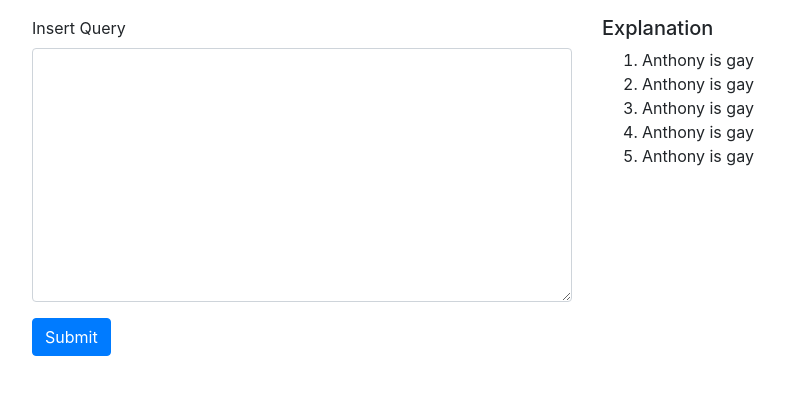
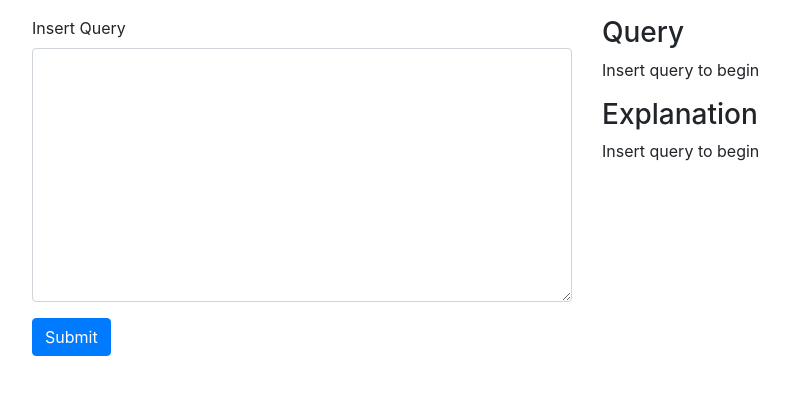
Before and after one commit to anthonyfong100/database-query-visualizer, a Flask app: page / in a window 1280 px wide. Shown: the part 56-451 px from the top of the page, without its empty margins (53-842 px from the left). Run offline with Flask 2, Linux system fonts and the light colour scheme; some libraries are stand-ins or nearby versions.

Commit message:
added jinja

```diff
--- a/client.py
+++ b/client.py
@@ -1,16 +1,23 @@
-from flask import Flask, render_template, request
+from flask import Flask, render_template, request, redirect, url_for
+import time
 
 app = Flask(__name__)
 
-@app.route('/')
-def hello_world():
+@app.route('/', methods= ['GET'])
+def home():
     return render_template('index.html')
 
-@app.route('/explain', methods = ['POST'])
+@app.route('/result', methods= ['POST', 'GET'])
 def explain():
+    if(request.method == 'GET'):
+        return redirect('/')
+    time.sleep(2)
+    print(request.form.keys())
     query = request.form['queryText']
-    print(query)
-    return render_template('index.html')
+    explanation = ['Anthony is a google intern', 'Anthony is a fb intern', 'Anthony is an apple intern']
+    return render_template('index.html', query=query, explanation=explanation)
+
+
 
 
 if __name__ == "__main__":
--- a/templates/index.html
+++ b/templates/index.html
@@ -18,7 +18,7 @@ content %}
 <div class="container">
   <div class="row mt-3">
     <div class="col-6">
-      <form method="POST" action="/explain">
+      <form method="POST" action="/result">
         <div class="form-group">
           <label for="queryTextArea">Insert Query</label>
           <textarea
@@ -28,18 +28,28 @@ content %}
             rows="10"
           ></textarea>
         </div>
-        <button tyoe="submit" class="btn btn-primary">Submit</button>
+        <button id="btnFetch" type="submit" class="btn btn-primary">
+          Submit
+        </button>
       </form>
     </div>
     <div class="col-6">
-      <h5>Explanation</h5>
+      <h3>Query</h3>
+      {% if query %}
+      <span>{{query}}</span>
+      {% else %}
+      <span>Insert query to begin</span>
+      {% endif %}
+      <h3 class="mt-3">Explanation</h3>
+      {% if explanation %}
       <ol>
-        <li>Anthony is gay</li>
-        <li>Anthony is gay</li>
-        <li>Anthony is gay</li>
-        <li>Anthony is gay</li>
-        <li>Anthony is gay</li>
+        {% for item in explanation %}
+        <li>{{item}}</li>
+        {% endfor %}
       </ol>
+      {% else %}
+      <span>Insert query to begin</span>
+      {% endif %}
     </div>
   </div>
 </div>
```
